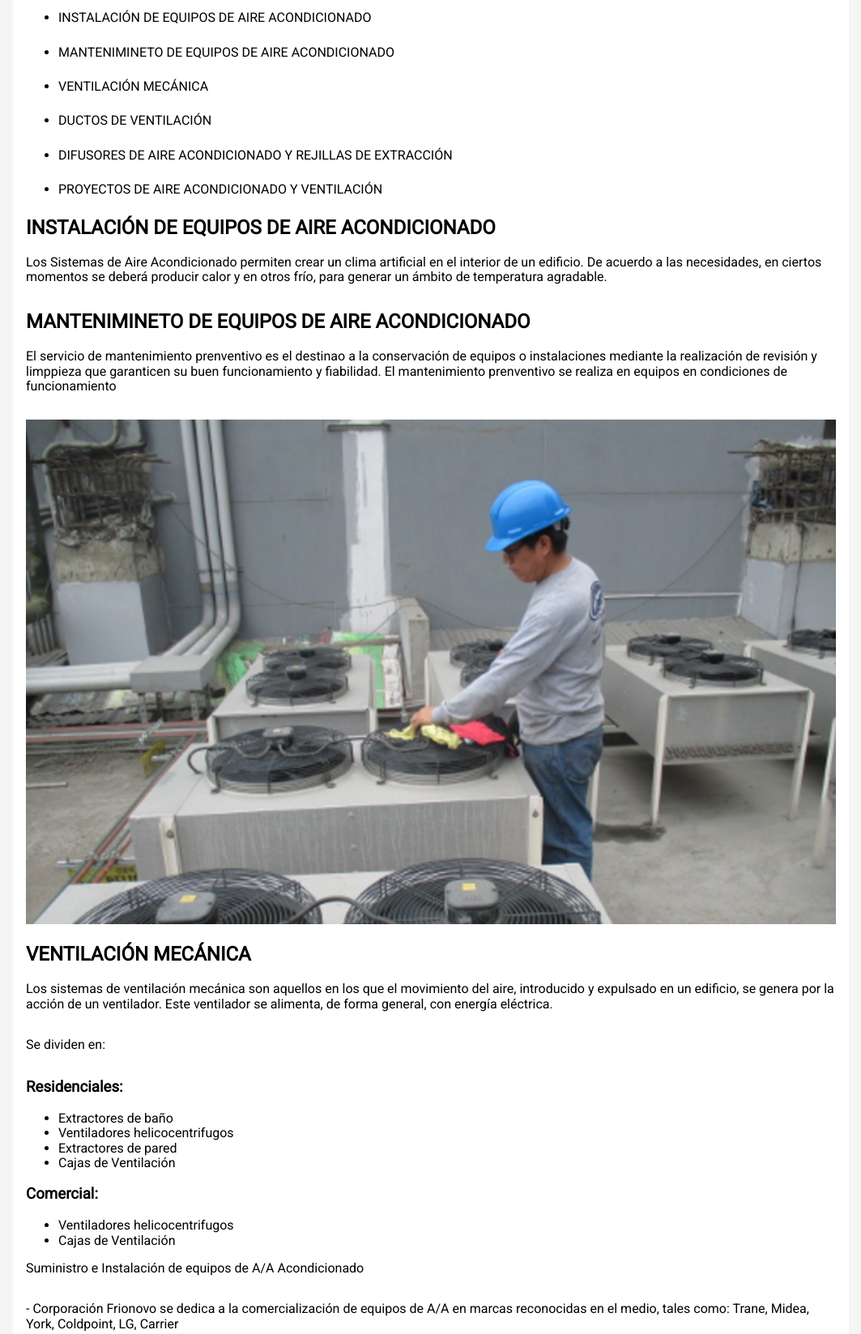
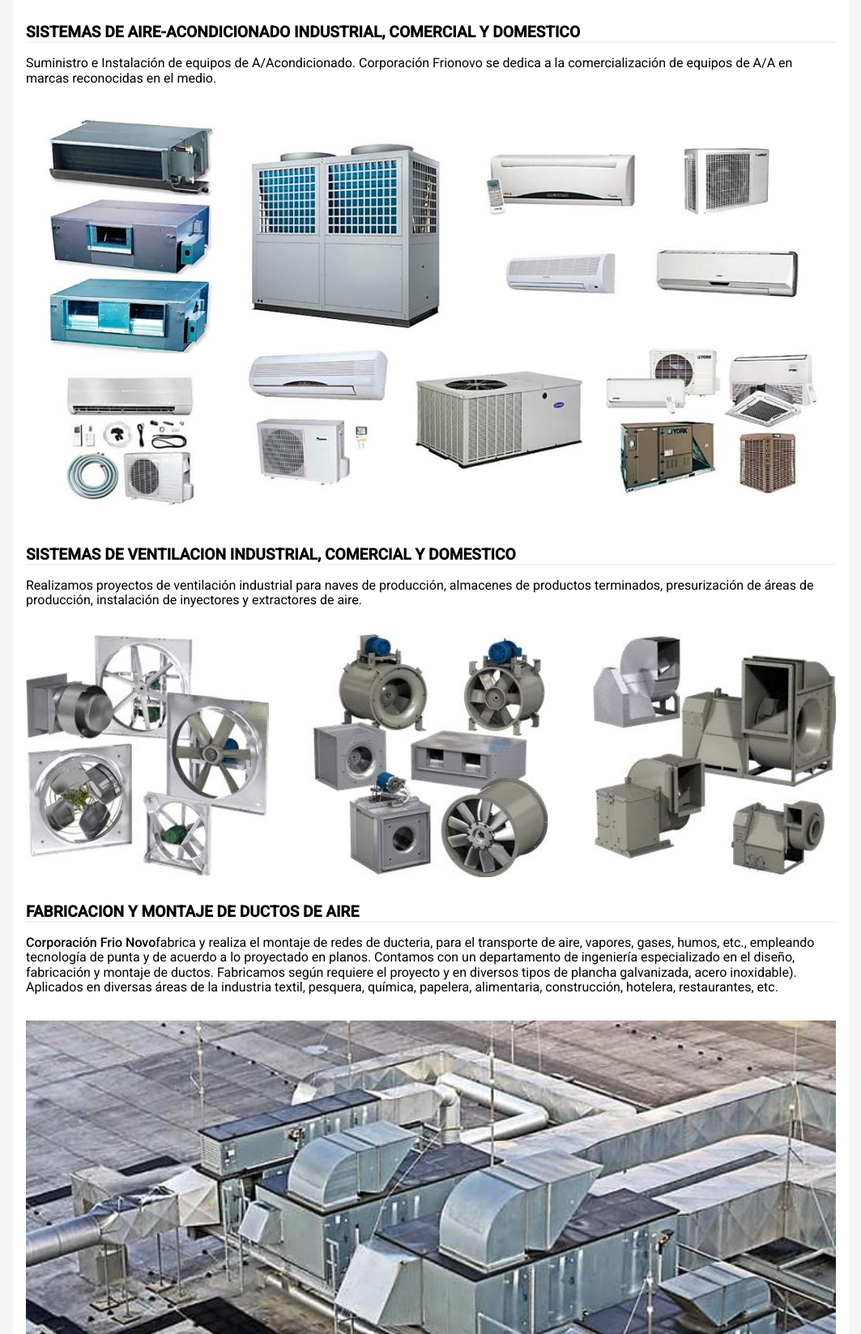
Before and after one commit to GADGLE/frionovo-website, a plain HTML site: page servicios.html in a window 1280 px wide. Shown: the part 141-1788 px from the top of the page at 81% size, without its empty margins (108-1171 px from the left). Drawn offline with nearby package versions, Linux system fonts and the light colour scheme.

Commit message:
servicios was edited

```diff
--- a/servicios.html
+++ b/servicios.html
@@ -7,7 +7,7 @@
         <link rel="stylesheet" href="https://necolas.github.io/normalize.css/8.0.1/normalize.css">
         <link rel="preconnect" href="https://fonts.googleapis.com">
         <link rel="preconnect" href="https://fonts.gstatic.com" crossorigin>
-        <link href="https://fonts.googleapis.com/css2?family=Roboto&display=swap" rel="stylesheet">
+        <link href="https://fonts.googleapis.com/css2?family=Roboto:wght@400;500&display=swap" rel="stylesheet">
         <link href="https://fonts.googleapis.com/icon?family=Material+Icons" rel="stylesheet">
 
         <link rel="stylesheet" href="style.css">
@@ -25,42 +25,46 @@
                 <li><a href="./productos.html">Productos</a></li>
                 <li><a href="./contactanos.html">Contáctanos</a></li>
             </ul>
-            <span class="material-icons" id="menu">menu</span>
+            <span class="material-icons material" id="menu">menu</span>
         </nav>
     </header>
-    <main>
+    <main class="servicios">
         <h1 class="servicios__title">SERVICIOS</h1>
-        <ul class="servicios__list">
-            <li>INSTALACIÓN DE EQUIPOS DE AIRE ACONDICIONADO</li>
-            <li>MANTENIMINETO DE EQUIPOS DE AIRE ACONDICIONADO</li>
-            <li>VENTILACIÓN MECÁNICA</li>
-            <li>DUCTOS DE VENTILACIÓN</li>
-            <li>DIFUSORES DE AIRE ACONDICIONADO Y REJILLAS DE EXTRACCIÓN</li>
-            <li>PROYECTOS DE AIRE ACONDICIONADO Y VENTILACIÓN</li>
-        </ul>
-        <h2>INSTALACIÓN DE EQUIPOS DE AIRE ACONDICIONADO</h2>
-        <p>Los Sistemas de Aire Acondicionado permiten crear un clima artificial en el interior de un edificio. De acuerdo a las necesidades, en ciertos momentos se deberá producir calor y en otros frío, para generar un ámbito de temperatura agradable.</p>
 
-        <h2>MANTENIMINETO DE EQUIPOS DE AIRE ACONDICIONADO</h2>
-        <p>El servicio de mantenimiento prenventivo es el destinao a la conservación de equipos o instalaciones mediante la realización de revisión y limppieza que garanticen su buen funcionamiento y fiabilidad. El mantenimiento prenventivo se realiza en equipos en condiciones de funcionamiento</p>
-        <img class="servicios__img" src="./img/mantenimiento.png" alt="Personal dando mantenimiento a equipo">
-        <h2>VENTILACIÓN MECÁNICA</h2>
-        <p>Los sistemas de ventilación mecánica son aquellos en los que el movimiento del aire, introducido y expulsado en un edificio, se genera por la acción de un ventilador. Este ventilador se alimenta, de forma general, con energía eléctrica.</p>
-        <p>Se dividen en:</p>
-        <h3>Residenciales:</h3>
-        <ul>
-            <li>Extractores de baño</li>
-            <li>Ventiladores helicocentrifugos</li>
-            <li>Extractores de pared</li>
-            <li>Cajas de Ventilación</li>
-        </ul>
-        <h3>Comercial:</h3>
-        <ul>
-            <li>Ventiladores helicocentrifugos</li>
-            <li>Cajas de Ventilación</li>
-        </ul>
-        <p>Suministro e Instalación de equipos de A/A Acondicionado</p>
-        <p>- Corporación Frionovo se dedica a la comercialización de equipos de A/A en marcas reconocidas en el medio, tales como: Trane, Midea, York, Coldpoint, LG, Carrier</p>
+        <h2>SISTEMAS DE AIRE-ACONDICIONADO INDUSTRIAL, COMERCIAL Y DOMESTICO</h2>
+        <p>Suministro e Instalación de equipos de A/Acondicionado. Corporación Frionovo se dedica a la comercialización de equipos de A/A en marcas reconocidas en el medio.</p>
+
+        <img class="servicios__img" src="./img/AIRE_ACONDICIONADO.jpg" alt="Equipos de aire acondicionado">
+        <h2>SISTEMAS DE VENTILACION INDUSTRIAL, COMERCIAL Y DOMESTICO</h2>
+        <p>Realizamos proyectos de ventilación industrial para naves de producción, almacenes de productos terminados, presurización de áreas de producción, instalación de inyectores y extractores de aire.</p>
+        <div class="servicios__img-container">
+            <img class="servicios__img-3" src="./img/VENTILACION_1.jpg" alt="Ventilación">
+            <img class="servicios__img-3" src="./img/VENTILACION_2.jpg" alt="Ventilación">
+            <img class="servicios__img-3" src="./img/VENTILACION_3.jpg" alt="Ventilación">
+        </div>
+        <h2>FABRICACION Y MONTAJE DE DUCTOS DE AIRE</h2>
+        <p><span class="weight">Corporación Frio Novo</span>fabrica y realiza el montaje de redes de ducteria, para el transporte de aire, vapores, gases, humos, etc., empleando tecnología de punta y de acuerdo a lo proyectado en planos. Contamos con un departamento de ingeniería especializado en el diseño, fabricación y montaje de ductos. Fabricamos según requiere el proyecto y en diversos tipos de plancha galvanizada, acero inoxidable). Aplicados en diversas áreas de la industria textil, pesquera, química, papelera, alimentaria, construcción, hotelera, restaurantes, etc.</p>
+        <img class="servicios__img" src="./img/DUCTOS.jpg" alt="Ductos de ventilación">
+        <h2>DIFUSORES DE AIRE ACONDICIONADO Y REJILLAS DE EXTRACCION</h2>
+        <p>Una excelente opción para aplicaciones donde la estética es el elemento principal tales como edificios de oficinas, restaurantes, tiendas departamentales, etc. Fabricadas en plancha galvanizada, de acero inoxidable y aluminio con acabado en pintura polyester en polvo aplicado mediante proceso electrostático y horneada en color blanco(standard) con opción en otros colores.</p>
+        <div class="servicios__img-container">
+            <img class="servicios__img-3" src="./img/DIFUSORES_1.jpg" alt="Difusores 1">
+            <img class="servicios__img-3" src="./img/DIFUSORES_2.jpg" alt="Difusores 2">
+            <img class="servicios__img-3" src="./img/DIFUSORES_3.jpg" alt="Difusores 3">
+        </div>
+        <h2>MANTENIMIENTO PREVENTIVO Y CORRECTIVO DE EQUIPOS DE AIRE ACONDICIONADO</h2>
+        <p>Realizamos mantenimiento preventivo a todos los equipos y sistemas de aire acondicionado de laboratorios farmacéuticos, salas de producción de alimentos, sala de sub estaciones eléctricas, data center, tableros eléctricos, oficinas y más. Buscando siempre la mayor disponibilidad y confiabilidad de equipos, cumpliendo estrictos procedimientos de seguridad, atendemos planes de mantenimiento anual, semestral, trimestral todo con garantía de mantenimiento a mantenimiento y asistencias de emergencia.</p>
+        <div class="servicios__img-container">
+            <img  class="servicios__img-2" src="./img/MANTENIMIENTO_1.jpg" alt="Personal dando mantenimiento">
+            <img  class="servicios__img-2" src="./img/MANTENIMIENTO_2.jpg" alt="Personal dando mantenimiento">
+        </div>
+        <div class="servicios__img-container">
+            <img  class="servicios__img-2" src="./img/MANTENIMIENTO_3.jpg" alt="Personal dando mantenimiento">
+            <img  class="servicios__img-2" src="./img/MANTENIMIENTO_4.jpg" alt="Personal dando mantenimiento">
+        </div>
+        <h2>PROYECTOS DE AIRE ACONDICIONADO Y VENTILACION</h2>
+        <p>Diseño y elaboración de proyectos, metrados de aire acondicionado para industria Alimentaria, farmacéutica, Química, textil, metalmecánica, empaques, cerámicos, Edificios de Oficinas de acuerdo a planos en Autocad, igualmente elaboramos proyectos de ventilación para almacenes de productos terminados, presurización de áreas de producción, instalación de inyectores y extractores de aire de tipo centrífugo y axiales.</p>
+        <img class="servicios__img" src="./img/PROYECTOS.jpg" alt="Diseño de proyectos">
     </main>
     <footer>
         <div class="footer__div">
@@ -70,13 +74,13 @@
             <div class="column">
                 <h3>INFORMES</h3>
                 <ul class="footer__ul">
-                    <li class="footer__li"><span class="material-icons">
+                    <li class="footer__li"><span class="material-icons material">
                         call
                         </span>+51 999 999 999</li>
-                    <li class="footer__li"><span class="material-icons">
+                    <li class="footer__li"><span class="material-icons material">
                         email
                         </span>MAIL</li>
-                    <li class="footer__li"><span class="material-icons">
+                    <li class="footer__li"><span class="material-icons material">
                         place
                         </span><a href="">Av. Lomas de la Molina Vieja Mz. B1<br>
                         Lote 20</a>
--- a/style.css
+++ b/style.css
@@ -212,7 +212,7 @@ footer {
     color: rgb(63, 63, 63);
 }
 
-span {
+.material {
     margin-right: 5px;
 }
 
@@ -251,15 +251,29 @@ span {
     margin: 0;
 }
 
-.servicios__list li {
-    margin-bottom: 1.5rem;
+.servicios h2 {
+    margin-top: 2rem;
+    border-bottom: 2px solid rgb(243, 243, 243);
+    font-size: 1.2rem;
 }
 
 .servicios__img {
     width: 100%;
 }
 
+.servicios__img-container {
+    display: flex;
+    justify-content: space-between;
+    margin-bottom: 1rem;
+}
 
+.servicios__img-3 {
+    width: 30%;
+}
+
+.servicios__img-2 {
+    width: 45%;
+}
 
 .productos__title {
     margin: 0;
```
Also changed, not shown: img/AIRE_ACONDICIONADO.jpg (added), img/DIFUSORES_1.jpg (added), img/DIFUSORES_2.jpg (added), img/DIFUSORES_3.jpg (added), img/DUCTOS.jpg (added), img/MANTENIMIENTO_1.jpg (added), img/MANTENIMIENTO_2.jpg (added), img/MANTENIMIENTO_3.jpg (added), img/MANTENIMIENTO_4.jpg (added), img/PROYECTOS.jpg (added), img/VENTILACION_1.jpg (added), img/VENTILACION_2.jpg (added), img/VENTILACION_3.jpg (added), img/mantenimiento.png (deleted).
